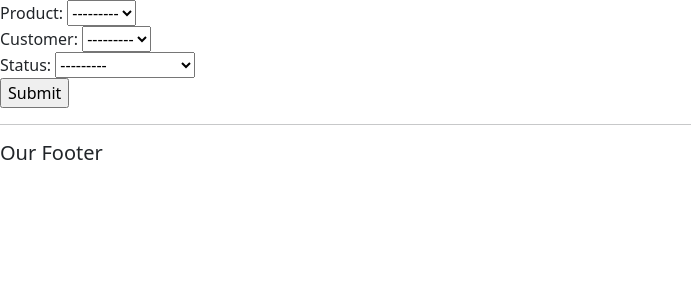
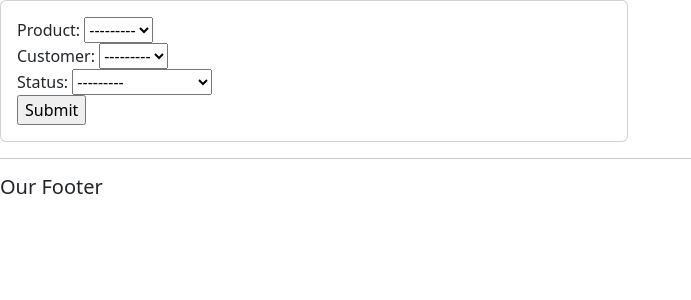
Before and after one commit to johnaljennegalos/Prototype, a Django app: page /create_order in a window 1280 px wide. Shown: the part 56-356 px from the top of the page, without its empty margins (0-691 px from the left). Run offline with Django 5.2, Linux system fonts and the light colour scheme.

Commit message:
feat: update UI order form

```diff
--- a/accounts/templates/accounts/order_form.html
+++ b/accounts/templates/accounts/order_form.html
@@ -2,11 +2,21 @@
 {% load static %}
 {% block content %}
 
-<form action="" method="POST">
-    {% csrf_token %}
-    {{form}}
 
-    <input type="submit" name="submit">
-</form>
+
+<div class="row">
+    <div class="col-md-6">
+        <div class="card card-body">
+
+            <form action="" method="POST">
+                {% csrf_token %}
+                {{form}}
+
+                <input type="submit" name="submit">
+            </form>
+
+        </div>
+    </div>
+</div>
 
 {% endblock %}
```
